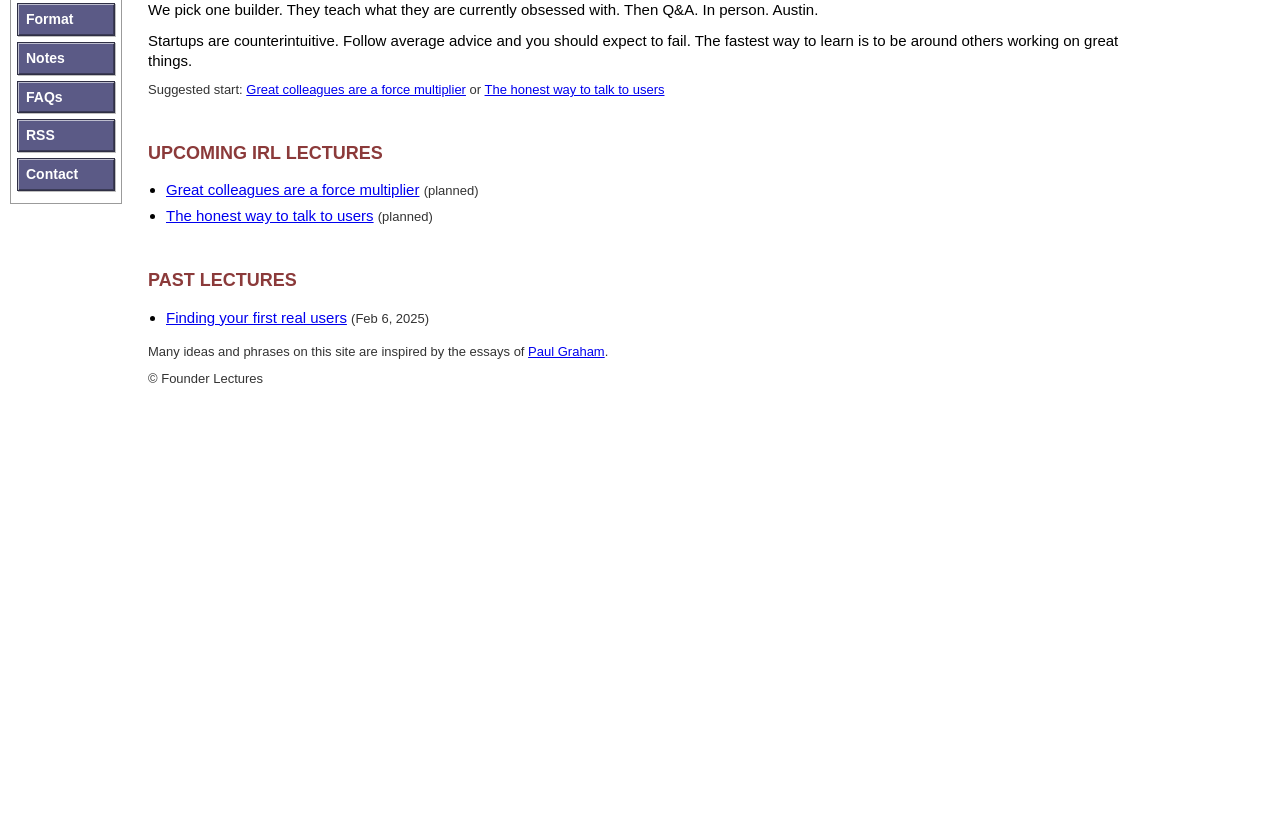
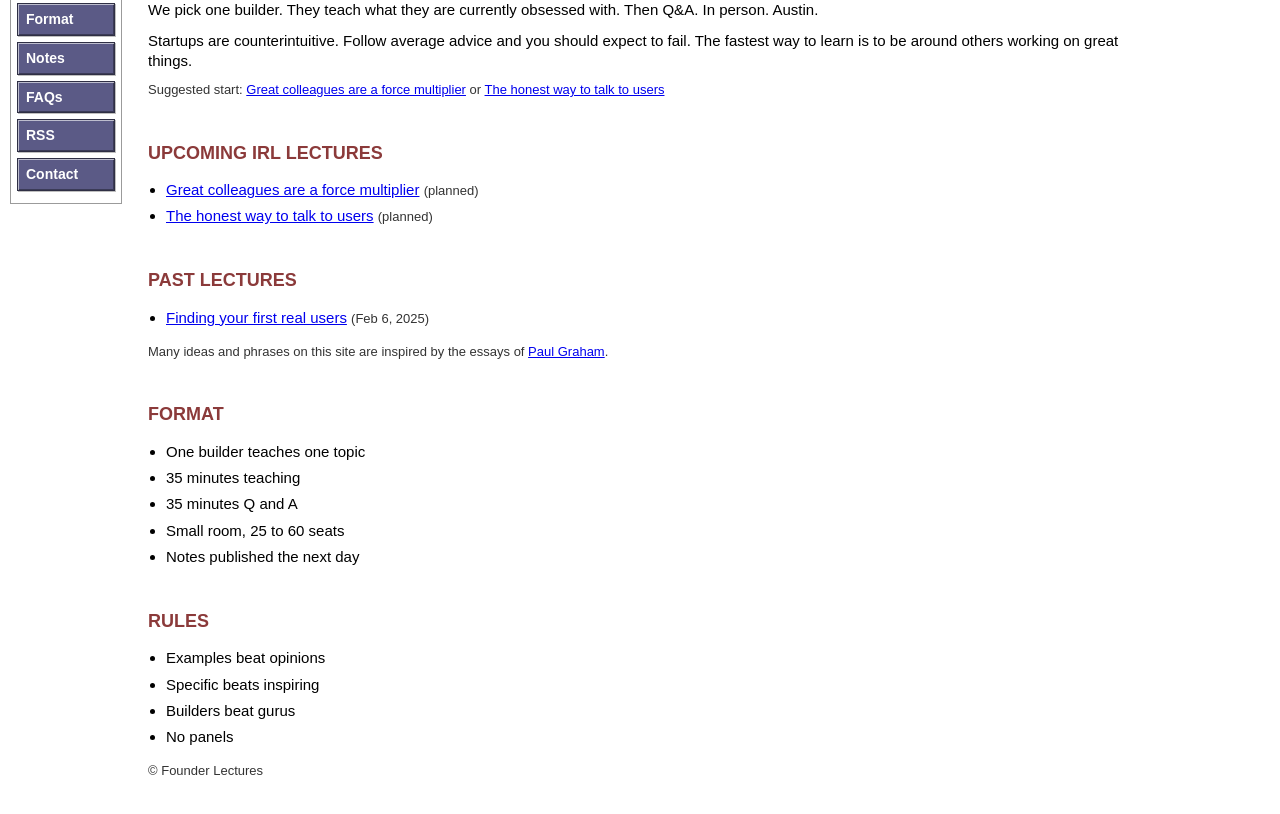
Before and after one commit to gibranrubio/founder-lectures, a plain HTML site: page index.html in a window 1280 px wide. Shown: the part 96-910 px from the top of the page. Before the commit the page ends 800 px from the top, so only its background shows below. Drawn offline with Linux system fonts and the light colour scheme.

Commit message:
Add FORMAT and RULES sections to index.html

```diff
--- a/index.html
+++ b/index.html
@@ -105,6 +105,23 @@ li{margin:6px 0}
       Many ideas and phrases on this site are inspired by the essays of <a href="https://paulgraham.com">Paul Graham</a>.
     </p>
 
+    <h1>FORMAT</h1>
+    <ul>
+      <li>One builder teaches one topic</li>
+      <li>35 minutes teaching</li>
+      <li>35 minutes Q and A</li>
+      <li>Small room, 25 to 60 seats</li>
+      <li>Notes published the next day</li>
+    </ul>
+
+    <h1>RULES</h1>
+    <ul>
+      <li>Examples beat opinions</li>
+      <li>Specific beats inspiring</li>
+      <li>Builders beat gurus</li>
+      <li>No panels</li>
+    </ul>
+
     <p class="meta">© Founder Lectures</p>
   </main>
 </div>
```
